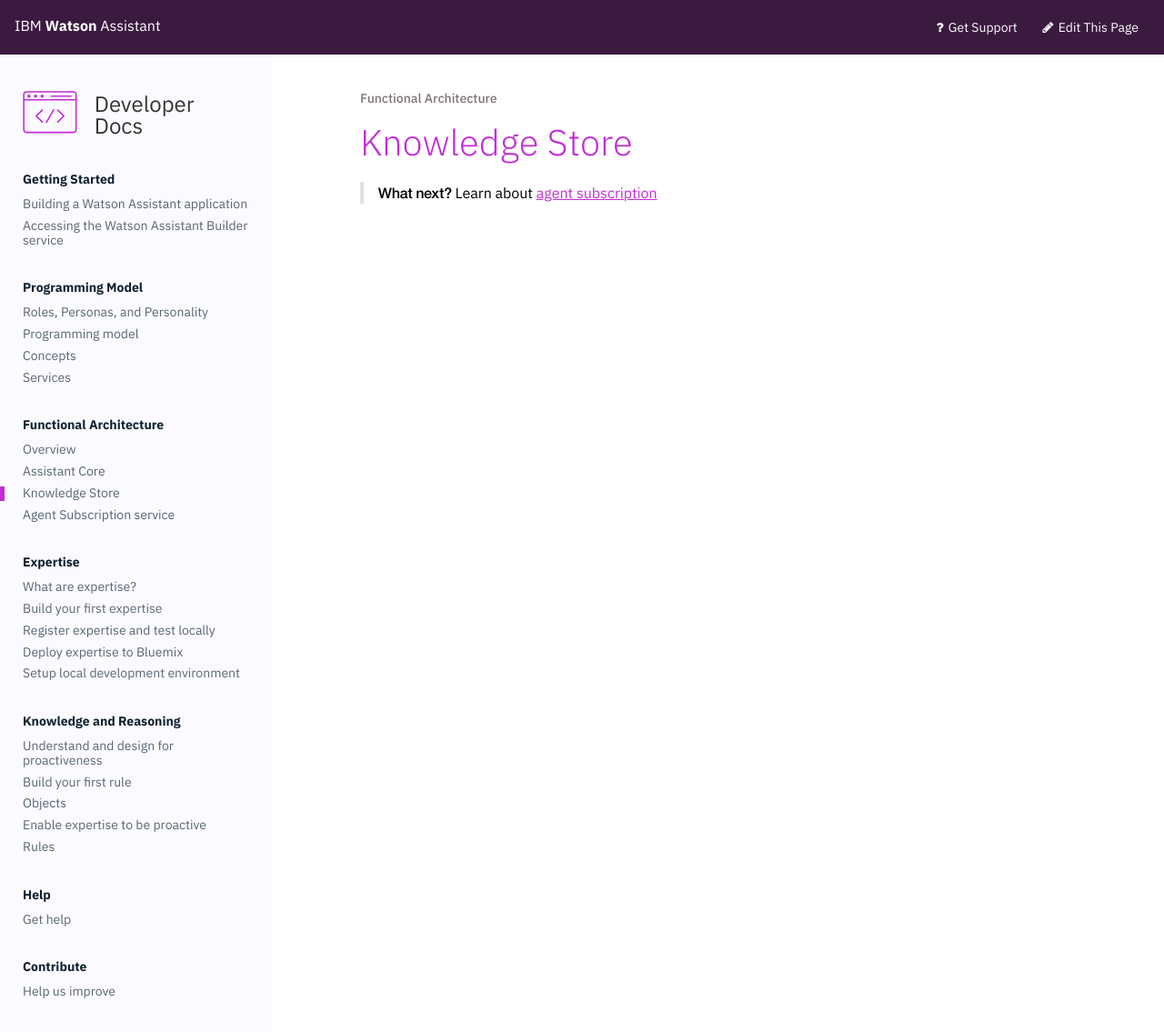
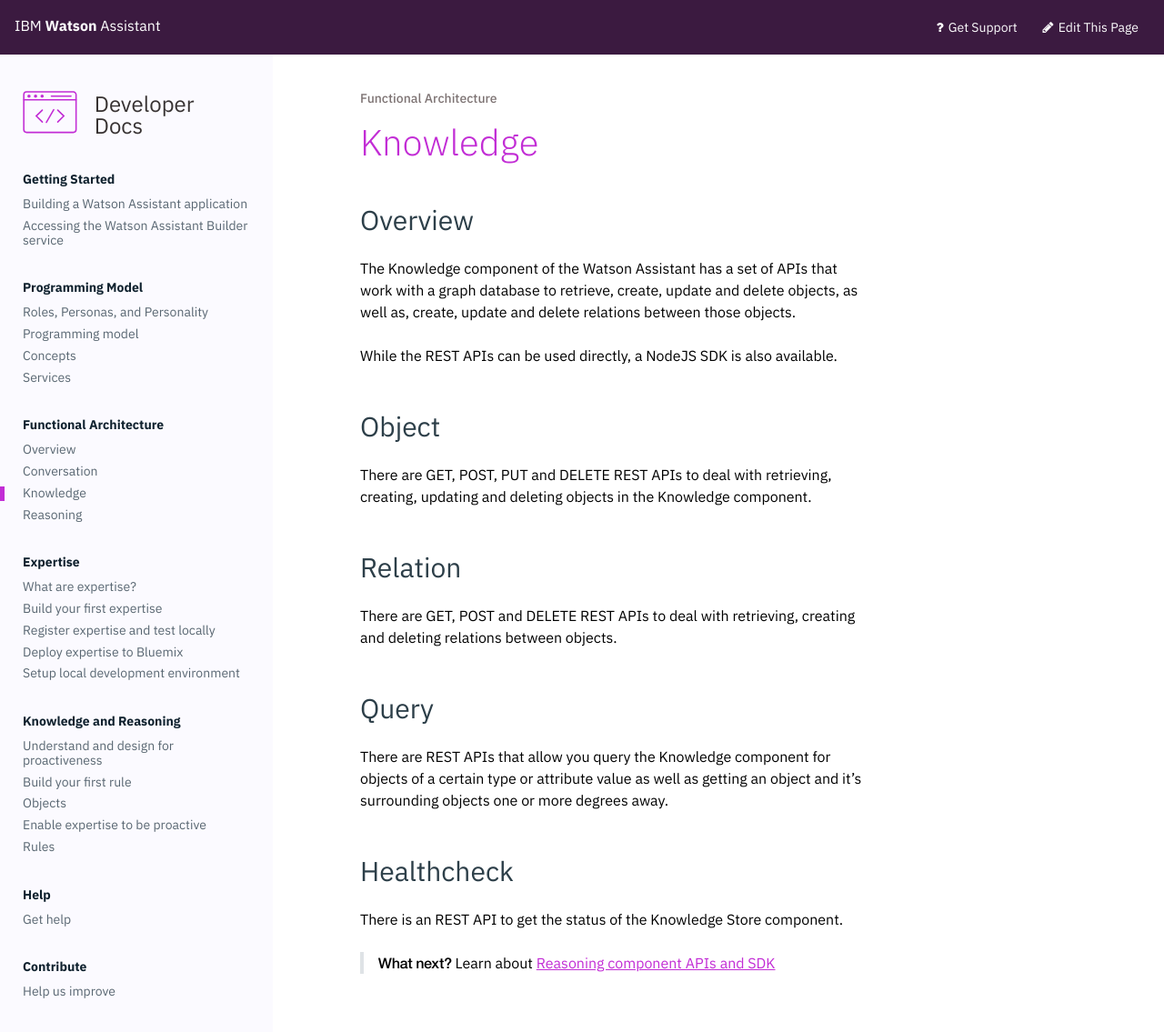
Before and after one commit to benjohnsonnlp/developer, a Jekyll site: the page built from _content/understand-service/knowledge-store.md, in a window 1280 px wide. Shown: the whole page at 91% size. Built offline with Jekyll 4.4.1, drawn with Linux system fonts in a browser that asks for light colours.

Commit message:
minor updates to footer and sidebar

```diff
--- a/_content/understand-service/agent-subscription.md
+++ b/_content/understand-service/agent-subscription.md
@@ -1,5 +1,5 @@
 ---
-title: Agent Subscription service
+title: Reasoning
 weight: 40
 ---
 
--- a/_content/understand-service/core.md
+++ b/_content/understand-service/core.md
@@ -1,5 +1,5 @@
 ---
-title: Assistant Core
+title: Conversation
 weight: 20
 ---
 
@@ -41,4 +41,4 @@
 The Healthcheck APIs allow you to quickly tell if a single or a group of expertise are available.
 
 
->**What next?**  Learn about the [Knowledge Store SDK]({{site.baseurl}}/understand-service/knowledge-store)
+>**What next?**  Learn about the [Knowledge component APIs and SDK]({{site.baseurl}}/understand-service/knowledge-store)
--- a/_content/understand-service/knowledge-store.md
+++ b/_content/understand-service/knowledge-store.md
@@ -1,6 +1,28 @@
 ---
-title: Knowledge Store
+title: Knowledge
 weight: 30
 ---
 
->**What next?**  Learn about [agent subscription]({{site.baseurl}}/understand-service/agent-subscription)
+## Overview
+
+The Knowledge component of the Watson Assistant has a set of APIs that work with a graph database to retrieve, create, update and delete objects, as well as, create, update and delete relations between those objects.
+
+While the REST APIs can be used directly, a NodeJS SDK is also available.
+
+## Object
+
+There are GET, POST, PUT and DELETE REST APIs to deal with retrieving, creating, updating and deleting objects in the Knowledge component.
+
+## Relation
+
+There are GET, POST and DELETE REST APIs to deal with retrieving, creating and deleting relations between objects.
+
+## Query
+
+There are REST APIs that allow you query the Knowledge component for objects of a certain type or attribute value as well as getting an object and it's surrounding objects one or more degrees away.
+
+## Healthcheck
+
+There is an REST API to get the status of the Knowledge Store component.
+
+>**What next?**  Learn about [Reasoning component APIs and SDK]({{site.baseurl}}/understand-service/agent-subscription)
```
